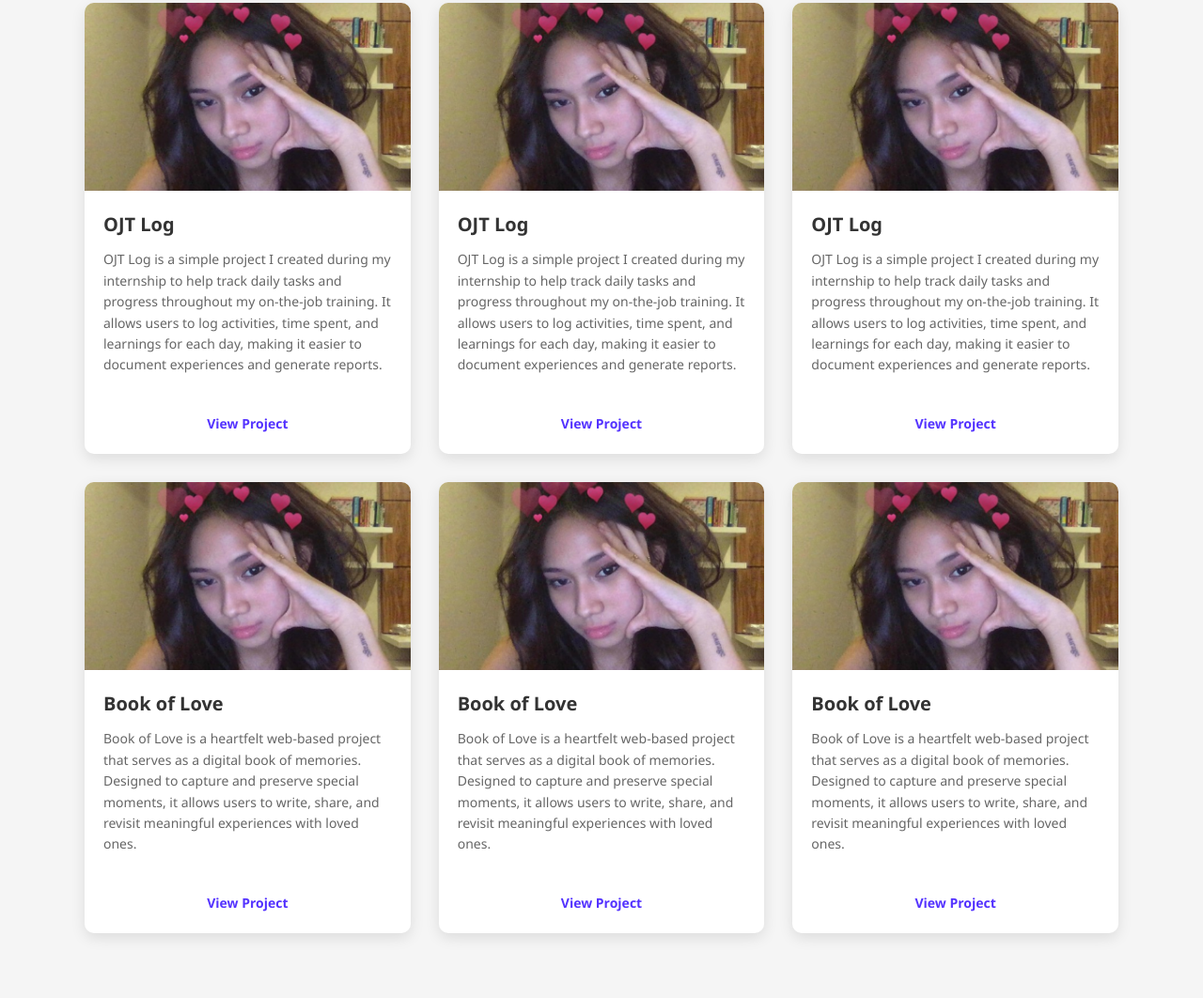
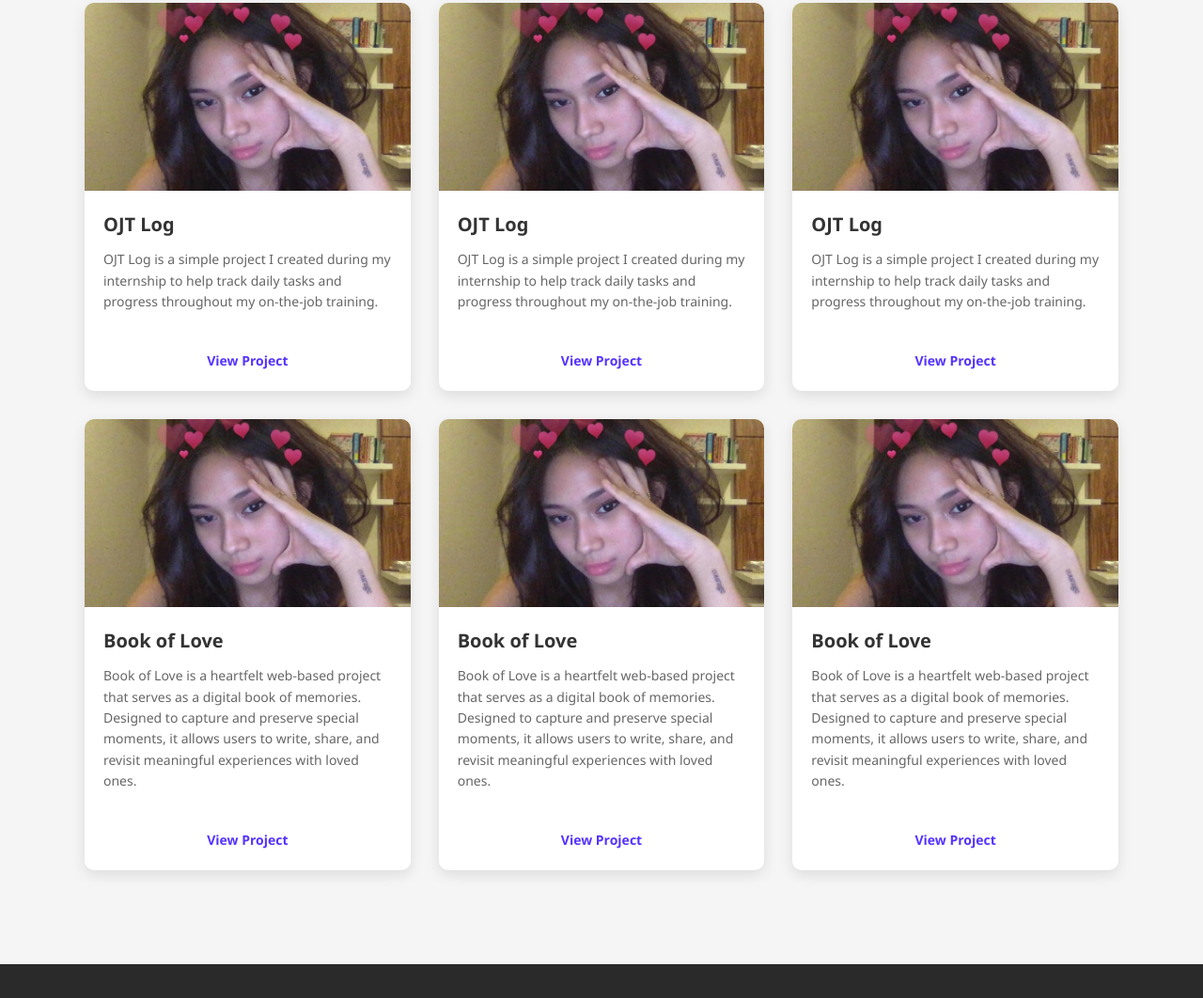
Before and after one commit to aybanmola22y/second-portfolio, a plain HTML site: page portfolio/index.html in a window 1280 px wide. Shown: the part 3955-5017 px from the top of the page at 94% size. Drawn offline with Linux system fonts and the light colour scheme.

Commit message:
Update index.html

```diff
--- a/portfolio/index.html
+++ b/portfolio/index.html
@@ -284,7 +284,7 @@
                 <div class="work-content">
                     <h3 class="work-title">OJT Log</h3>
                     <p class="work-description">
-                        OJT Log is a simple project I created during my internship to help track daily tasks and progress throughout my on-the-job training. It allows users to log activities, time spent, and learnings for each day, making it easier to document experiences and generate reports.
+                        OJT Log is a simple project I created during my internship to help track daily tasks and progress throughout my on-the-job training.
                     </p>
                     <div class="work-link-container">
                         <a href="https://ojt-log.vercel.app/" class="work-link" target="_blank">View Project</a>
@@ -298,7 +298,7 @@
                 <div class="work-content">
                     <h3 class="work-title">OJT Log</h3>
                     <p class="work-description">
-                        OJT Log is a simple project I created during my internship to help track daily tasks and progress throughout my on-the-job training. It allows users to log activities, time spent, and learnings for each day, making it easier to document experiences and generate reports.
+                        OJT Log is a simple project I created during my internship to help track daily tasks and progress throughout my on-the-job training.
                     </p>
                     <div class="work-link-container">
                         <a href="https://ojt-log.vercel.app/" class="work-link" target="_blank">View Project</a>
@@ -312,7 +312,7 @@
                 <div class="work-content">
                     <h3 class="work-title">OJT Log</h3>
                     <p class="work-description">
-                        OJT Log is a simple project I created during my internship to help track daily tasks and progress throughout my on-the-job training. It allows users to log activities, time spent, and learnings for each day, making it easier to document experiences and generate reports.
+                        OJT Log is a simple project I created during my internship to help track daily tasks and progress throughout my on-the-job training.
                     </p>
                     <div class="work-link-container">
                         <a href="https://ojt-log.vercel.app/" class="work-link" target="_blank">View Project</a>
```
